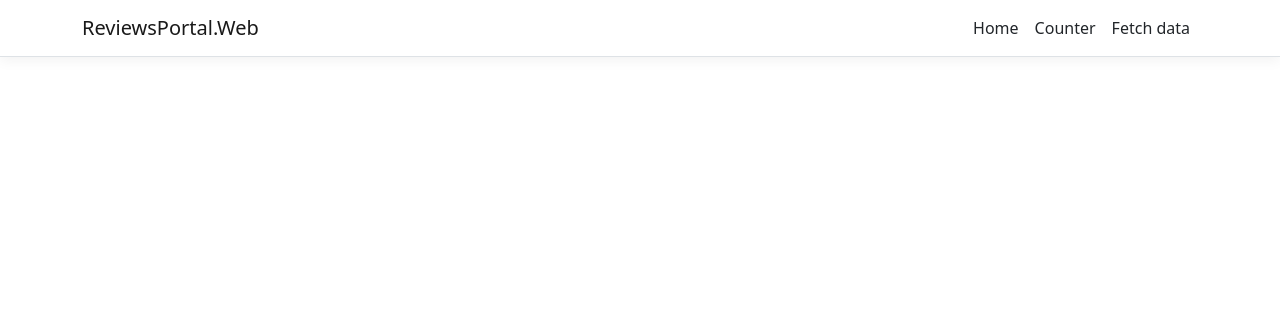
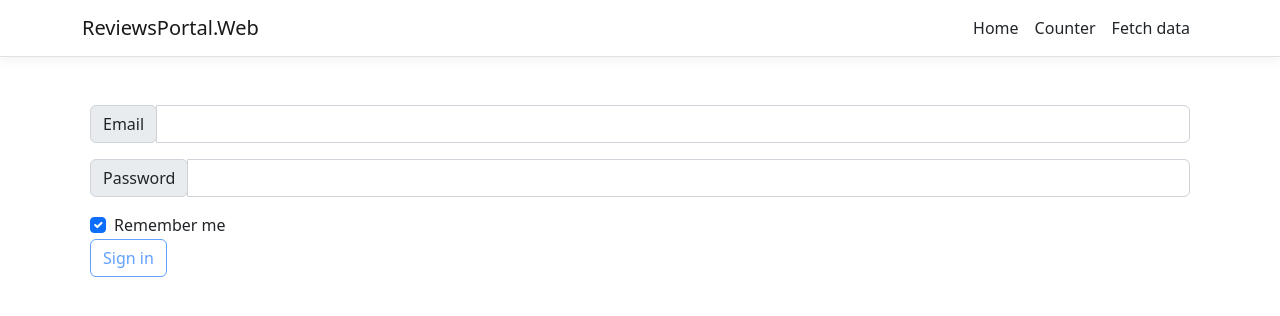
Before and after one commit to Shlyapochnik6/ReviewsPortal, an Angular app in the folder ReviewsPortal.Web/ClientApp/: page /login in a window 1280 px wide. Before the commit this address led to /. Shown: the top 316 px of the page. Built offline with nearby package versions, Linux system fonts and the light colour scheme.

Commit message:
add login page

```diff
--- /dev/null
+++ b/ReviewsPortal.Web/ClientApp/src/app/login/login.component.css
@@ -0,0 +1,12 @@
+.flex-container {
+  display: flex;
+  flex-direction: column;
+  width: 100%;
+}
+
+.error-mes {
+  padding-left: 5px;
+  color:red;
+  font-family: "Lucida Console", "Courier New", monospace;
+  font-size: 14px;
+}
--- /dev/null
+++ b/ReviewsPortal.Web/ClientApp/src/app/login/login.component.html
@@ -0,0 +1,35 @@
+<div class="container mt-5 px-2">
+  <form [formGroup]="loginForm" (ngSubmit)="onSubmit()">
+    <div class="flex-container">
+      <div class="error-mes" *ngIf="loginForm.get('email')?.invalid && loginForm.get('email')?.errors && (loginForm.get('email')?.dirty ||
+      loginForm.get('email')?.touched)">
+        Incorrect Email
+      </div>
+      <div class="error-mes" *ngIf="loginForm.get('password')?.invalid && loginForm.get('password')?.errors && (loginForm.get('password')?.dirty ||
+      loginForm.get('password')?.touched)">
+        Incorrect password
+      </div>
+    </div>
+    <div class="input-group mb-3">
+      <div class="input-group-prepend">
+        <span class="input-group-text" id="inputGroup-sizing-email">Email</span>
+      </div>
+      <input formControlName="email" type="text" id="email" class="form-control" aria-label="Default" aria-describedby="inputGroup-sizing-email" required>
+    </div>
+    <div class="input-group mb-3">
+      <div class="input-group-prepend">
+        <span class="input-group-text" id="inputGroup-sizing-password">Password</span>
+      </div>
+      <input formControlName="password" type="password" id="password" class="form-control" aria-label="Default" aria-describedby="inputGroup-sizing-password" required>
+    </div>
+    <div class="form-check remember-item">
+      <input formControlName="rememberMe" class="form-check-input" type="checkbox" value="false" id="flexRemember" checked>
+      <label class="form-check-label" for="flexRemember">
+        Remember me
+      </label>
+    </div>
+    <div>
+      <button [disabled]="loginForm.invalid" type="submit" class="btn btn-outline-primary">Sign in</button>
+    </div>
+  </form>
+</div>
--- /dev/null
+++ b/ReviewsPortal.Web/ClientApp/src/app/login/login.component.ts
@@ -0,0 +1,26 @@
+import {Component} from "@angular/core";
+import {FormControl, FormGroup, Validators} from "@angular/forms";
+
+@Component({
+  selector: 'app-login',
+  templateUrl: './login.component.html',
+  styleUrls: ['./login.component.css']
+})
+
+export class LoginComponent {
+
+  loginForm: FormGroup = new FormGroup({
+    'email': new FormControl('', [
+      Validators.required,
+      Validators.email
+    ]),
+    'password': new FormControl('', [
+      Validators.required
+    ]),
+    'rememberMe': new FormControl(true)
+  });
+
+  onSubmit(){
+    console.log(this.loginForm.value)
+  }
+}
```
Also changed, not shown: ReviewsPortal.Web/ClientApp/src/app/app.module.ts (+5 -2 lines).
